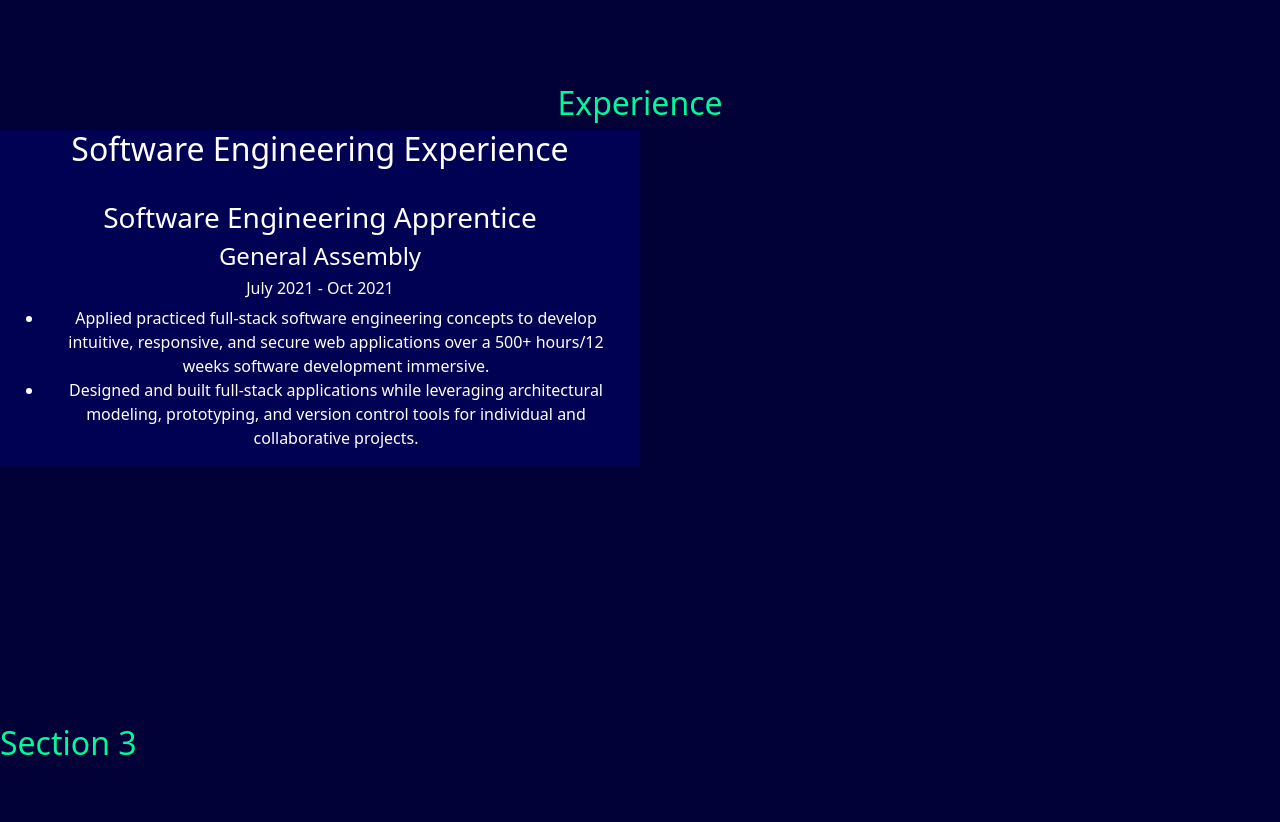
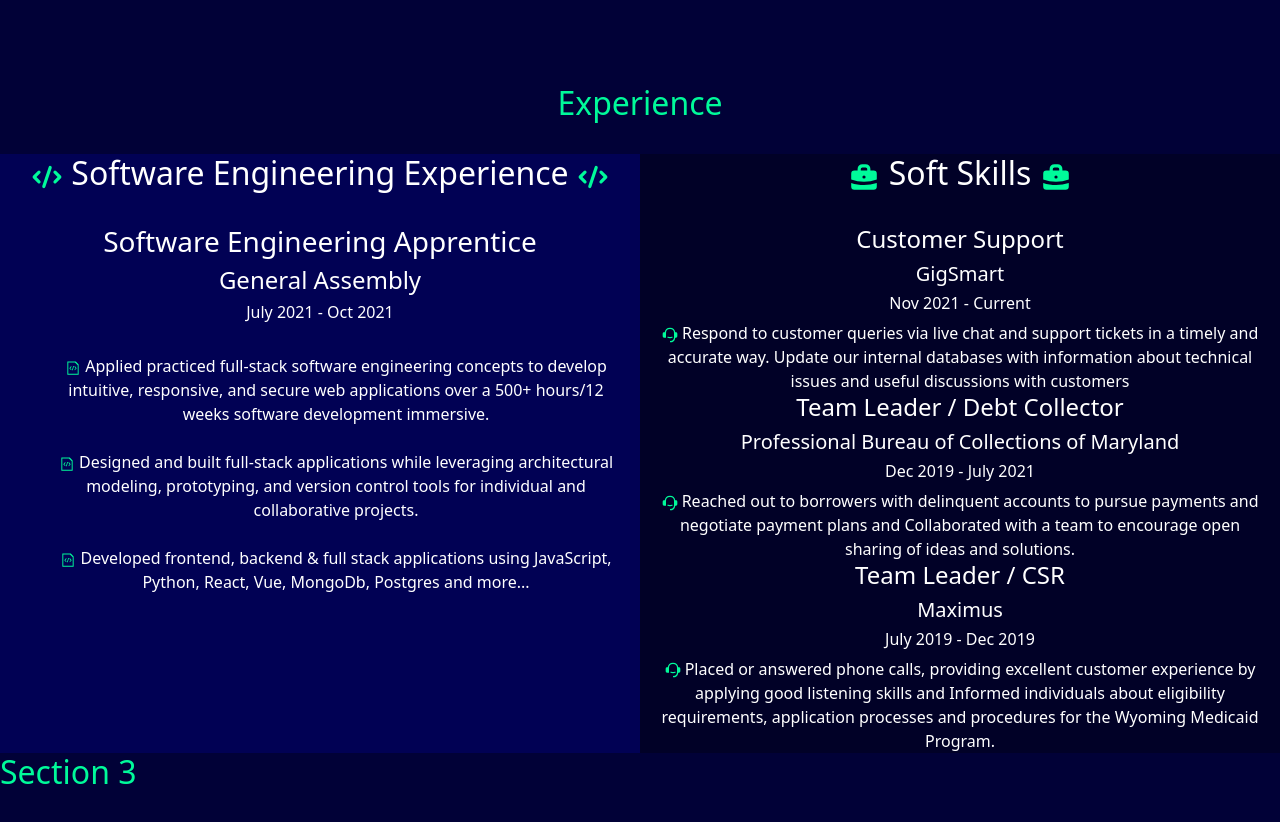
Before and after one commit to brandonhernandez123/Portfolio_v2, a React (Create React App) app: page / in a window 1280 px wide. Shown: the part 1460-2282 px from the top of the page. Built offline with nearby package versions, Linux system fonts and the light colour scheme; a web font is replaced by a local one.

Commit message:
experience section completed

```diff
--- a/package.json
+++ b/package.json
@@ -10,6 +10,7 @@
     "@testing-library/jest-dom": "^5.16.4",
     "@testing-library/react": "^13.2.0",
     "@testing-library/user-event": "^13.5.0",
+    "autoprefixer": "^10.4.5",
     "bootstrap": "^5.1.3",
     "react": "^18.1.0",
     "react-bootstrap": "^2.3.1",
--- a/src/App.css
+++ b/src/App.css
@@ -140,3 +140,13 @@
   background-color: rgb(1, 1, 84);
   color: white;
 }
+
+li {
+  list-style: none;
+}
+
+.softskills {
+  color: white;
+  background-color: rgb(1, 1, 39);
+
+}
--- a/src/components/Experience.jsx
+++ b/src/components/Experience.jsx
@@ -1,6 +1,8 @@
 import React from 'react'
 import { Container, Row, Col } from 'react-bootstrap'
-import { FontAwesomeIcon } from '@fortawesome/react-fontawesome'
+import { DiCode, DiCodeBadge } from "react-icons/di";
+import { HiBriefcase, HiCode } from "react-icons/hi";
+import { RiCustomerService2Fill} from "react-icons/ri";
 
 
 
@@ -9,21 +11,41 @@
     return (
         <Container className='section2' fluid>
             <h2>Experience</h2>
+            <br/>
          <Row>
             <Col className='sei'>
 
-            <h2><FontAwesomeIcon icon="fa-solid fa-terminal" /> Software Engineering Experience</h2>
+            <h2> <HiCode color='mediumspringgreen' /> Software Engineering Experience <HiCode color='mediumspringgreen'/></h2>
             <br/>
             <h3>Software Engineering Apprentice</h3>
             <h4>General Assembly</h4>
             <h6>July 2021 - Oct 2021</h6>
+            <br/>
             <ul>
-                <li>Applied practiced full-stack software engineering concepts to develop intuitive, responsive, and secure web applications over a 500+ hours/12 weeks software development immersive.</li>
-                <li>Designed and built full-stack applications while leveraging architectural modeling, prototyping, and version control tools for individual and collaborative projects.</li>
+                <li><DiCodeBadge color='mediumspringgreen' /> Applied practiced full-stack software engineering concepts to develop intuitive, responsive, and secure web applications over a 500+ hours/12 weeks software development immersive.</li>
+                <br/>
+                <li> <DiCodeBadge color='mediumspringgreen' /> Designed and built full-stack applications while leveraging architectural modeling, prototyping, and version control tools for individual and collaborative projects.</li>
+                <br/>
+                <li> <DiCodeBadge color='mediumspringgreen' /> Developed frontend, backend & full stack applications using JavaScript, Python, React, Vue, MongoDb, Postgres and more...</li>
+
             </ul>
             </Col>
-            <Col>
-
+            <br/>
+            <Col sm={6} className='softskills'>
+                <h2><HiBriefcase color='mediumspringgreen' /> Soft Skills <HiBriefcase color='mediumspringgreen' /></h2>
+                <br/>
+                <h4>Customer Support</h4>
+                <h5>GigSmart</h5>
+                <h6>Nov 2021 - Current</h6>
+                <li><RiCustomerService2Fill color='mediumspringgreen' /> Respond to customer queries via live chat and support tickets in a timely and accurate way. Update our internal databases with information about technical issues and useful discussions with customers</li>
+                <h4>Team Leader / Debt Collector</h4>
+                <h5>Professional Bureau of Collections of Maryland</h5>
+                <h6>Dec 2019 - July 2021</h6>
+                <li><RiCustomerService2Fill color='mediumspringgreen' /> Reached out to borrowers with delinquent accounts to pursue payments and negotiate payment plans and Collaborated with a team to encourage open sharing of ideas and solutions.</li>
+                <h4>Team Leader / CSR</h4>
+                <h5>Maximus</h5>
+                <h6>July 2019 - Dec 2019</h6>
+                <li><RiCustomerService2Fill color='mediumspringgreen' /> Placed or answered phone calls, providing excellent customer experience by applying good listening skills and Informed individuals about eligibility requirements, application processes and procedures for the Wyoming Medicaid Program.</li>
             </Col>
         </Row>
 
--- a/src/components/Loading.jsx
+++ b/src/components/Loading.jsx
@@ -6,7 +6,7 @@
 const Loading = () => {
     return(
         <div className='loading'>
-            <img src={loading} />
+            <img src={loading} alt='logo' />
 
         </div>
     )
--- a/src/components/Nav.jsx
+++ b/src/components/Nav.jsx
@@ -1,5 +1,5 @@
 import React from "react";
-import { Nav, Container, Navbar, NavDropdown } from "react-bootstrap";
+import { Nav, Container, Navbar,  } from "react-bootstrap";
 import { Link } from "react-scroll/modules";
 import logo from '../images/logo.png'
 
```
Also changed, not shown: 1 other file (tests, documents, lock files or other folders).
